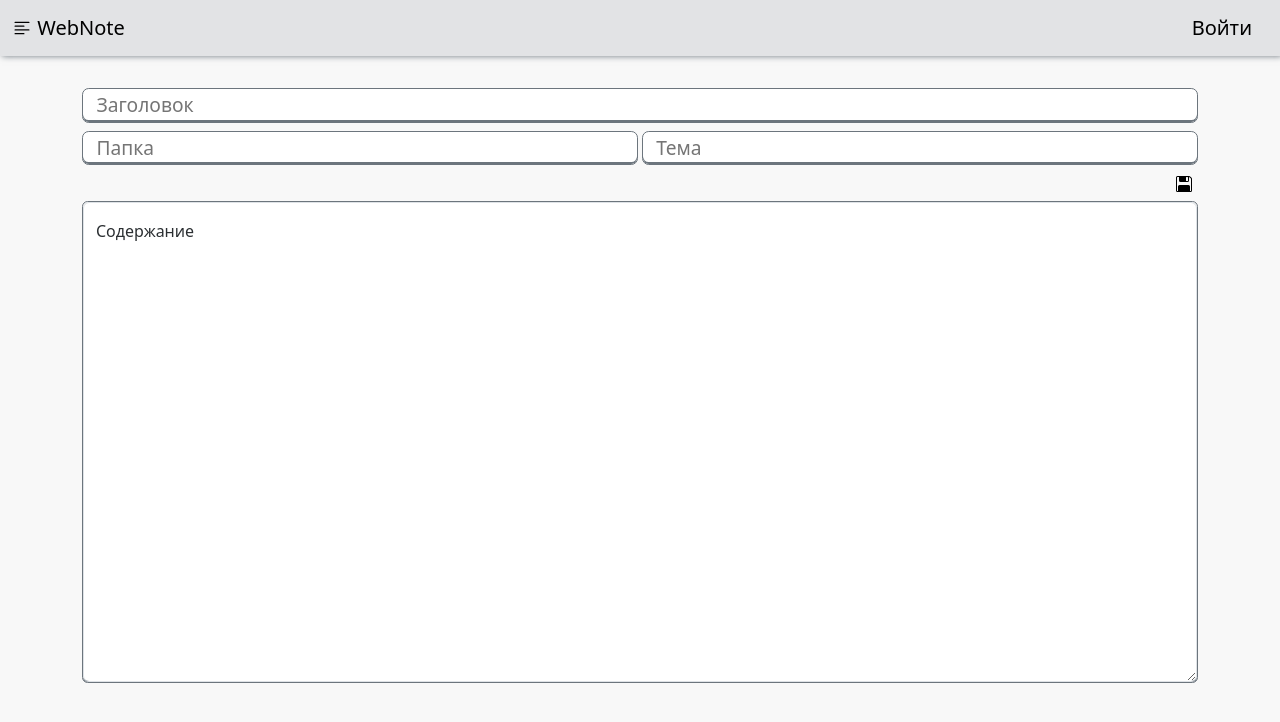
After one commit to webb-html/tst_deploy, a Flask app: template templates/redact_note_template.html in a window 1280 px wide. The commit adds this page. Shown: the top 722 px of the page. Run offline with Flask 3, Linux system fonts and the light colour scheme; the template is opened without the code that fills it: values that come from a table or form of the project are taken from there, others are empty.

Commit message:
added first version of page with redaction of note

```diff
--- a/app.py
+++ b/app.py
@@ -7,6 +7,7 @@ from requests import get
 
 from forms.login_form import LoginForm
 from forms.register_form import RegisterForm
+from forms.redact_note_form import RedactForm
 
 from data import db_session
 from data.users import User
@@ -36,7 +37,7 @@ def index():
         for dir in dir_list:
             dict_notes[dir] = [note for note in notes_json['note'] if note['user_id'] == current_user.id and
                                note['directory'] == dir]
-        return render_template('note_list.html', title='Главная',
+        return render_template('note_list_template.html', title='Главная',
                                dir_list=sorted(list(set(dir_list))), dict_notes=dict_notes,
                                type_list=sorted(list(set(type_list)))[1:])
     return render_template('base.html', title='Главная')
@@ -86,9 +87,18 @@ def logout():
     logout_user()
     return redirect("/")
 
-@app.route('/user/<user_name>/<note_id>')
+@app.route('/user/<user_name>/<int:note_id>')
 def open_note(user_name, note_id):
-    return jsonify(user_name, note_id)
+    notes_json = get(f'{APP_URL}/api/notes').json()
+    if current_user.is_authenticated:
+        current_note = list(filter(lambda x: x['id'] == note_id, notes_json['note']))[0]
+        if current_user.id == current_note['user_id']:
+            form = RedactForm()
+            form.textarea.data = current_note['content']
+            return render_template('redact_note_template.html', form=form,
+                                   title=current_note['title'], directory=current_note['directory'],
+                                   type=current_note['type'])
+    return redirect('/')
 
 @app.route('/add_note')
 def add_note():
--- /dev/null
+++ b/forms/redact_note_form.py
@@ -0,0 +1,10 @@
+from flask_wtf import FlaskForm
+from wtforms import StringField, BooleanField, SubmitField, TextAreaField
+
+class RedactForm(FlaskForm):
+    title = StringField()
+    directory = StringField()
+    type = StringField()
+    textarea = TextAreaField()
+    public = BooleanField()
+    submit = SubmitField()
--- a/static/css/main_style.css
+++ b/static/css/main_style.css
@@ -55,11 +55,37 @@
 }
 
 .note_type{
-        margin-top:  0.2em;
-        margin-left: 0.3em;
-        font-size: 0.8em;
+    margin-top:  0.2em;
+    margin-left: 0.3em;
+    font-size: 0.8em;
 }
 
 .zero-margin{
     margin-top: 0;
 }
+
+.area{
+    display: flex;
+    border-radius: 0.35em;
+    border: solid 0.05em var(--bs-secondary);
+    color: var(--bs-secondary-text-emphasis);
+    box-shadow: inset var(--bs-secondary) 0em -0.1em;
+    justify-content: center;
+    margin-bottom: 0.5rem;
+}
+
+.title-area{
+    resize: none;
+}
+
+.transparent{
+    border: none;
+    background-color: transparent;
+    box-shadow: none;
+    outline: none;
+}
+
+.bar-icon {
+    padding: 0;
+    margin-bottom: 0.5rem;
+}
--- a/templates/base.html
+++ b/templates/base.html
@@ -3,7 +3,7 @@
 <head>
     <meta charset='utf-8'>
     <meta name='viewport' content='width=device-width, initial-scale=1, shrink-to-fit=no'>
-    <link rel='stylesheet' href="static/css/style.css">
+    <link rel='stylesheet' href="/static/css/style.css">
     <script src="https://cdn.jsdelivr.net/npm/htmx.org/dist/htmx.min.js"></script>
     <title>{{title}}</title>
 </head>
@@ -12,13 +12,13 @@
     <nav class="navbar bg-secondary-subtle">
   <div class="container-fluid">
     <a class="navbar-brand" href="/">
-      <img src="static/img/icon.svg" class="d-inline-block align-text-top icon">
+      <img src="/static/img/icon.svg" class="d-inline-block align-text-top icon">
       WebNote
     </a>
       {% if current_user.is_authenticated %}
     <div class="flex_div">
         <p class="navbar-brand small_p">{{ current_user.name }}</p>
-        <img src="static/img/logout.svg" class="icon cursor" alt="Выйти" onclick="document.location='logout'">
+        <img src="/static/img/logout.svg" class="icon cursor" alt="Выйти" onclick="document.location='/logout'">
     </div>
         {% else %}
         <a class="small_p navbar-brand" href="/login">Войти</a>
--- a/templates/login_template.html
+++ b/templates/login_template.html
@@ -2,7 +2,7 @@
 
 {% block content %}
 <head>
-    <link rel='stylesheet' href="static/css/login_style.css">
+    <link rel='stylesheet' href="/static/css/login_style.css">
 </head>
 <h1>Авторизация</h1>
 <form action="" method="post" novalidate>
--- /dev/null
+++ b/templates/redact_note_template.html
@@ -0,0 +1,29 @@
+{% extends "base.html" %}
+
+{% block content %}
+    <head>
+        <link rel='stylesheet' href="/static/css/main_style.css">
+    </head>
+    <form action="" method="post" novalidate>
+        {{ form.hidden_tag() }}
+        <div class="flex_div">
+            {{ form.title(class="button grow_button input", placeholder="Заголовок", value=title) }}
+        </div>
+        <div class="flex_div">
+            {{ form.directory(class="button grow_button input", style="margin-right: 0.2em;",
+            placeholder="Папка", value=directory) }}
+            {{ form.type(class="button grow_button input", placeholder="Тема", value=type) }}
+            </div>
+        <div class="flex_div">
+            <div class="grow_button"></div>
+            <button type="submit" name="submit" class="transparent">
+                <img src="/static/img/save.svg" class="icon bar-icon" alt="Сохранить">
+            </button>
+        </div>
+        <div class="form-floating area">
+            {{ form.textarea(class="form-control", placeholder="Начните писать записку!", id="content-area",
+            style="min-height: 30em;") }}
+          <label for="content-area">Содержание</label>
+        </div>
+    </form>
+{% endblock %}
--- a/templates/register_template.html
+++ b/templates/register_template.html
@@ -2,7 +2,7 @@
 
 {% block content %}
 <head>
-    <link rel='stylesheet' href="static/css/login_style.css">
+    <link rel='stylesheet' href="/static/css/login_style.css">
 </head>
 <h1>Регистрация</h1>
 <form action="" method="post" novalidate>
--- a/templates/search_result.html
+++ b/templates/search_result.html
@@ -1,6 +1,6 @@
 {% for dir in dir_list %}
     <p class="bg-secondary-subtle directory">
-        <img src="static/img/folder.svg" class="icon dir-icon">
+        <img src="/static/img/folder.svg" class="icon dir-icon">
         {% if dir != '' %}
             {{dir}}
         {% else %}
@@ -10,7 +10,7 @@
     {% for note in dict_notes[dir] %}
         <div class="note">
             <div class="flex_div">
-                <img src="static/img/note.svg" class="icon">
+                <img src="/static/img/note.svg" class="icon">
                 <a class="small_p" href="user/{{current_user.name}}/{{note['id']}}">{{note['title']}}</a>
                 <div style="flex-grow: 1" class="flex_div"></div>
                 <p class="small_p note_type">{{note['type']}}</p>
```
Also changed, not shown: templates/note_list_template.html (renamed from templates/note_list.html, +5 -4 lines), static/img/save.svg (added).
